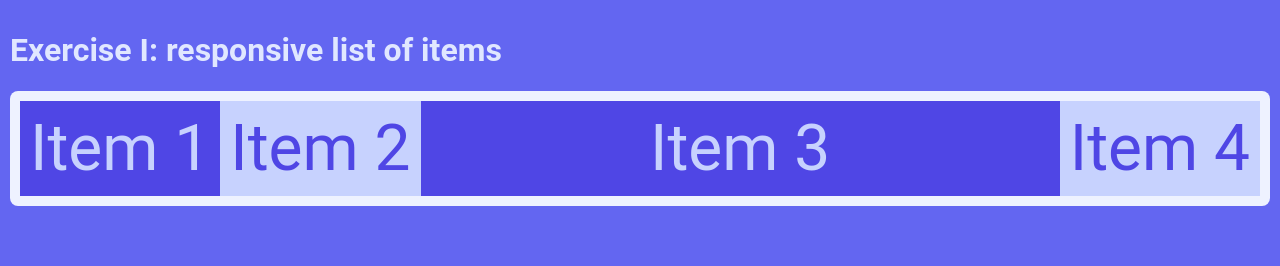
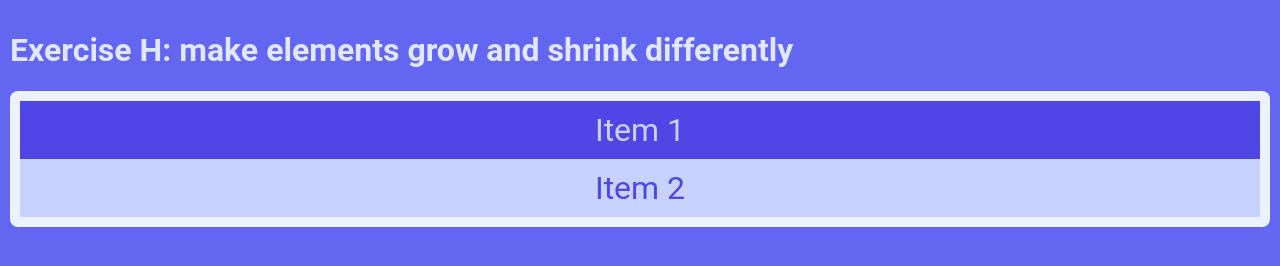
Before and after one commit to luismartinezs/flexbox-practice, a plain HTML site: page exercises/h/lvl-3/index.html in a window 1280 px wide. Drawn offline with Linux system fonts and the light colour scheme.

Commit message:
Add lvl 3 exercises

```diff
--- a/exercises/j/completed/index.html
+++ b/exercises/h/lvl-3/index.html
@@ -4,17 +4,15 @@
   <meta charset="UTF-8">
   <meta http-equiv="X-UA-Compatible" content="IE=edge">
   <meta name="viewport" content="width=device-width, initial-scale=1.0">
-  <title>Exercise I: responsive list of items</title>
+  <title>Exercise H: make elements grow and shrink differently</title>
   <link rel="stylesheet" href="../../basic.css">
   <link rel="stylesheet" href="style.css">
 </head>
 <body>
-  <h1 class="title">Exercise I: responsive list of items</h1>
-  <ul class="container">
-    <li class="item1">Item 1</li>
-    <li class="item2">Item 2</li>
-    <li class="item3">Item 3</li>
-    <li class="item4">Item 4</li>
-  </ul>
+  <h1 class="title">Exercise H: make elements grow and shrink differently</h1>
+  <nav class="container">
+    <div class="item1">Item 1</div>
+    <div class="item2">Item 2</div>
+  </nav>
 </body>
 </html>
--- /dev/null
+++ b/exercises/h/lvl-3/style.css
@@ -0,0 +1,11 @@
+.container {
+  /* TODO 1: Turn this element into a flexbox */
+}
+
+.item1 {
+  /* TODO 2: Item 1 should have an initial size of 500px, and expand */
+}
+
+.item2 {
+  /* TODO 3: Item 2 should have the same initial size than item 1, but expand and shink 10 times faster than item 1 */
+}
--- /dev/null
+++ b/exercises/j/lvl-3/style.css
@@ -0,0 +1,28 @@
+.container {
+  font-size: 2rem;
+  /* TODO 1: Turn this element into a flexbox */
+}
+
+.item3 {
+  /* TODO 2: Make item 3 fill as much space as possible, all other elements stay as they are */
+}
+
+@media all and (max-width: 900px) {
+  /* TODO 3: For windows narrower than 900px, items wrap. There are two items per row, each filling 50% of the flexbox width */
+  .container {
+
+  }
+  .container > li {
+
+  }
+}
+
+@media all and (max-width: 560px) {
+  /* TODO 4: For very narrow windows (< 560px), there is one item per row, and item 3 shows up last */
+  .container > li {
+
+  }
+  .item3 {
+
+  }
+}
```
Also changed, not shown: exercises-finished/j/index.html (+2 -2 lines), exercises/j/lvl-1/index.html (+2 -2 lines), exercises/j/lvl-2/index.html (+2 -2 lines), exercises/j/lvl-3/index.html (added, +20 -0 lines).
